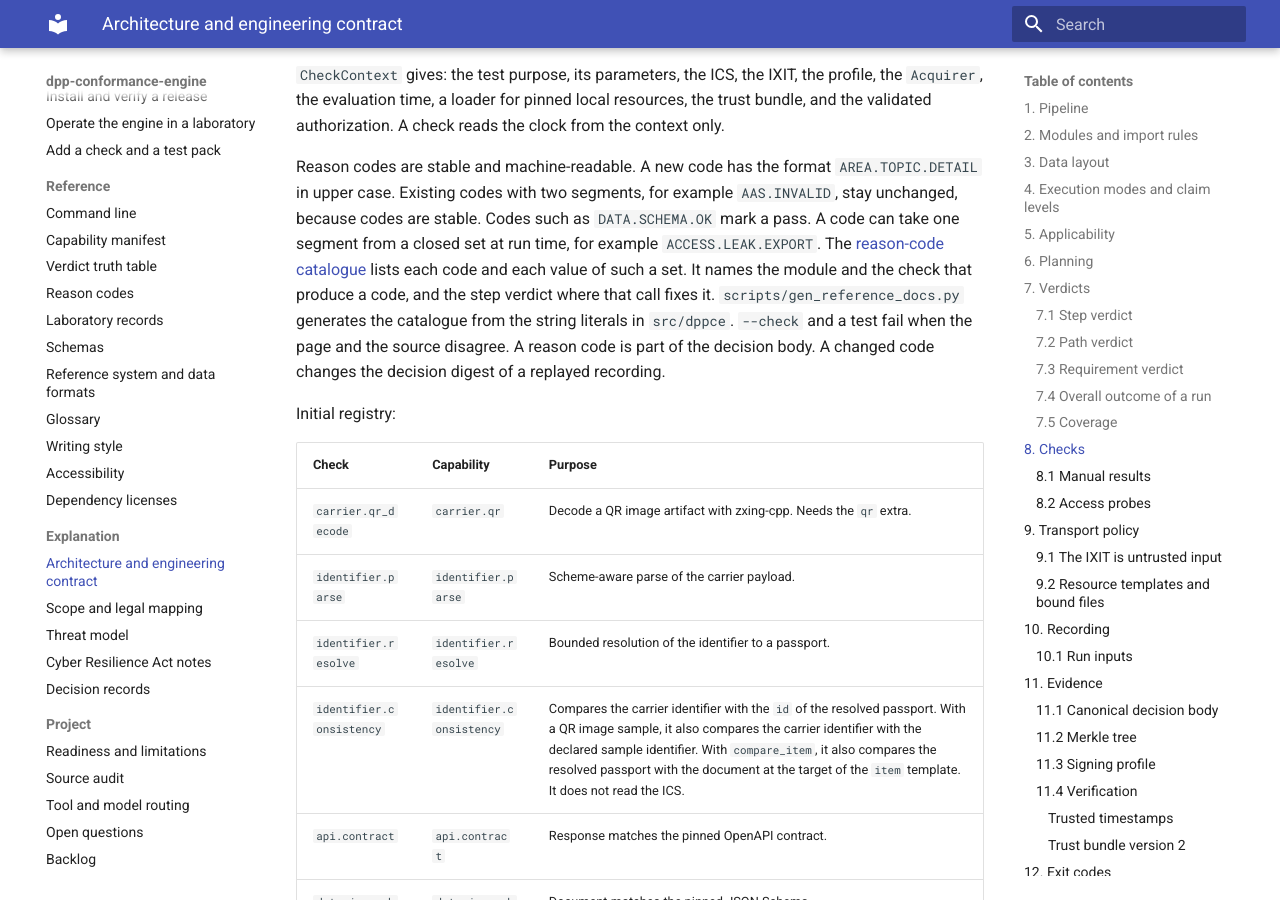
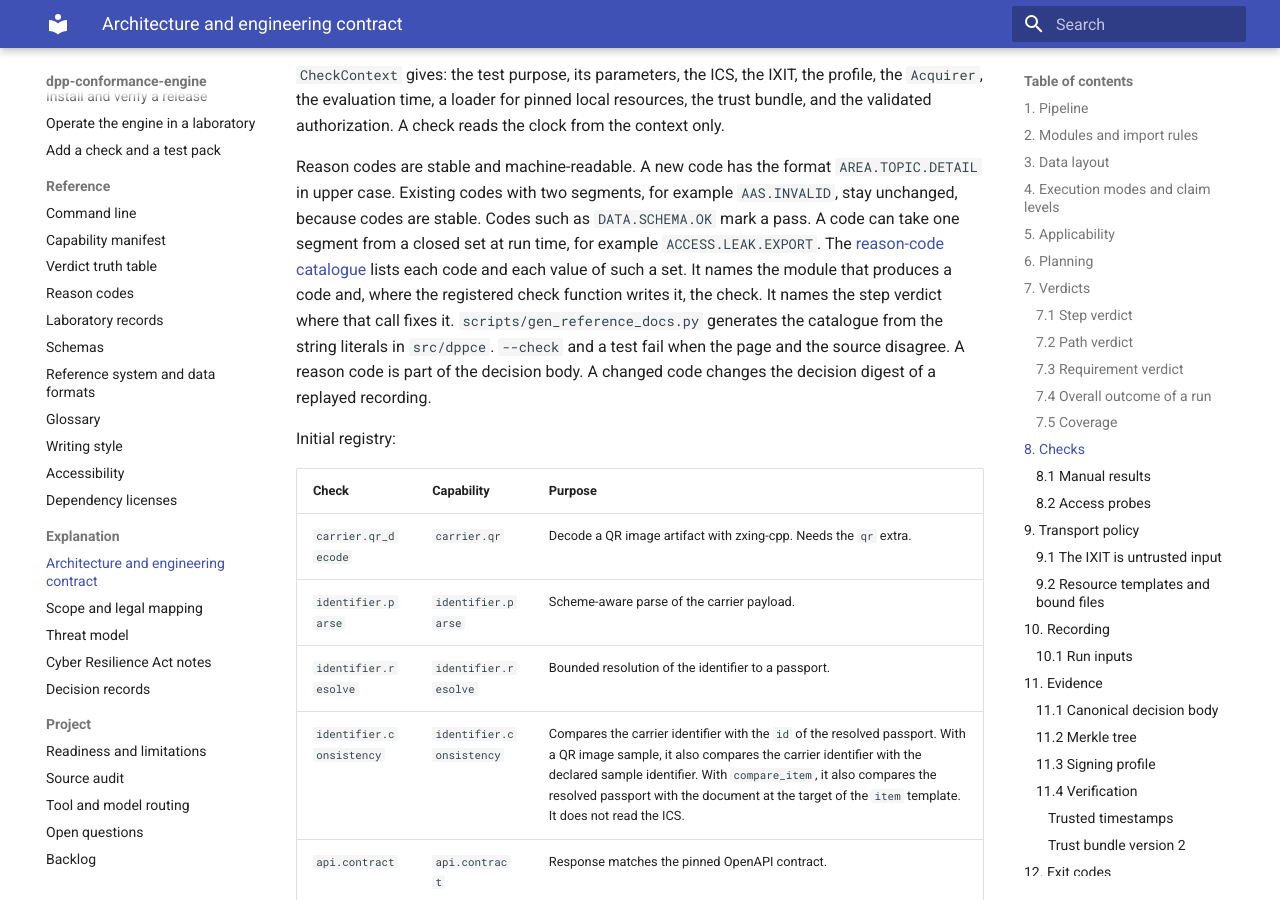
Before and after one commit to hadijannat/dpp-conformance-engine, an MkDocs documentation site: the page built from docs/explanation/architecture.md, in a window 1280 px wide and 900 px high, scrolled down 9653 px. Built offline with MkDocs 1.6.1 and Material for MkDocs 9.7.7, drawn with Linux system fonts in a browser that asks for light colours; the version menu is left out.

Commit message:
docs(architecture): state that the catalogue names a check only where it writes the code
Owner authorization for T1 contract work of 2026-10-18.

Co-Authored-By: Claude Opus 5.5 <noreply@anthropic.com>

```diff
--- a/docs/explanation/architecture.md
+++ b/docs/explanation/architecture.md
@@ -326,8 +326,8 @@ because codes are stable.
 Codes such as `DATA.SCHEMA.OK` mark a pass.
 A code can take one segment from a closed set at run time, for example `ACCESS.LEAK.EXPORT`.
 The [reason-code catalogue](../reference/reason-codes.md) lists each code and each value of such
-a set. It names the module and the check that produce a code, and the step verdict where that
-call fixes it.
+a set. It names the module that produces a code and, where the registered check function writes
+it, the check. It names the step verdict where that call fixes it.
 `scripts/gen_reference_docs.py` generates the catalogue from the string literals in `src/dppce`.
 `--check` and a test fail when the page and the source disagree.
 A reason code is part of the decision body. A changed code changes the decision digest of a
```
